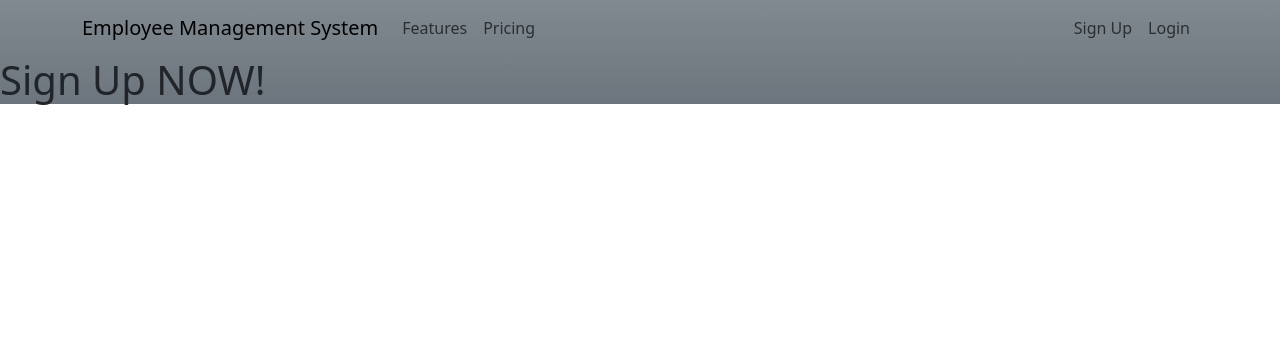
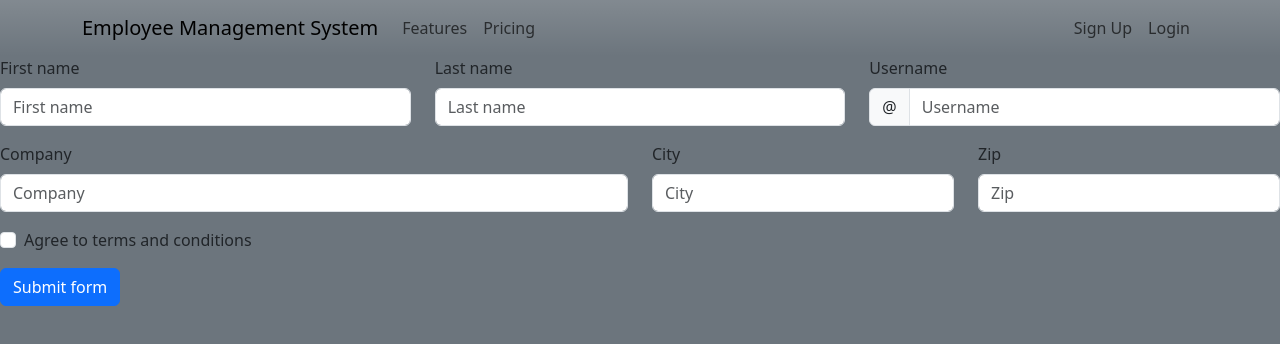
Before and after one commit to lilyplum/Employee-Management-System, a React (Vite) app in the folder frontend/: page /signup in a window 1280 px wide. Shown: the top 344 px of the page. Built offline with nearby package versions, Linux system fonts and the light colour scheme.

Commit message:
add SignUp, sizing

```diff
--- a/frontend/src/Pages/EmployeeList.jsx
+++ b/frontend/src/Pages/EmployeeList.jsx
@@ -34,8 +34,8 @@
 
     if (loading) {
         return (
-            <div className={"text-center"}>
-                <Loading />
+            <div>
+                <Loading/>
             </div>
         )
     }
--- a/frontend/src/Pages/Login.jsx
+++ b/frontend/src/Pages/Login.jsx
@@ -7,12 +7,12 @@
         <Form>
             <Form.Group className="mb-3" controlId="formBasicEmail">
                 <Form.Label>Email address</Form.Label>
-                <Form.Control type="email" placeholder="Enter email" />
+                <Form.Control type="email" placeholder="Enter email"/>
             </Form.Group>
 
             <Form.Group className="mb-3" controlId="formBasicPassword">
                 <Form.Label>Password</Form.Label>
-                <Form.Control type="password" placeholder="Password" />
+                <Form.Control type="password" placeholder="Password"/>
             </Form.Group>
 
             <Button variant="primary" type="submit">
--- a/frontend/src/Pages/SignUp.jsx
+++ b/frontend/src/Pages/SignUp.jsx
@@ -1,10 +1,96 @@
-import React from 'react';
+import {useState} from 'react';
+import Button from 'react-bootstrap/Button';
+import Col from 'react-bootstrap/Col';
+import Form from 'react-bootstrap/Form';
+import InputGroup from 'react-bootstrap/InputGroup';
+import Row from 'react-bootstrap/Row';
+
 
 const SignUp = () => {
+    const [validated, setValidated] = useState(false);
+
+    const handleSubmit = (event) => {
+        const form = event.currentTarget;
+        if (form.checkValidity() === false) {
+            event.preventDefault();
+            event.stopPropagation();
+        }
+
+        setValidated(true);
+    };
+
     return (
-        <div>
-            <h1>Sign Up NOW!</h1>
-        </div>
+        <Form noValidate validated={validated} onSubmit={handleSubmit}>
+            <Row className="mb-3">
+                <Form.Group as={Col} md="4" controlId="validationCustom01">
+                    <Form.Label>First name</Form.Label>
+                    <Form.Control
+                        required
+                        type="text"
+                        placeholder="First name"
+                        defaultValue=""
+                    />
+                    <Form.Control.Feedback>Looks good!</Form.Control.Feedback>
+                </Form.Group>
+                <Form.Group as={Col} md="4" controlId="validationCustom02">
+                    <Form.Label>Last name</Form.Label>
+                    <Form.Control
+                        required
+                        type="text"
+                        placeholder="Last name"
+                        defaultValue=""
+                    />
+                    <Form.Control.Feedback>Looks good!</Form.Control.Feedback>
+                </Form.Group>
+                <Form.Group as={Col} md="4" controlId="validationCustomUsername">
+                    <Form.Label>Username</Form.Label>
+                    <InputGroup hasValidation>
+                        <InputGroup.Text id="inputGroupPrepend">@</InputGroup.Text>
+                        <Form.Control
+                            type="text"
+                            placeholder="Username"
+                            aria-describedby="inputGroupPrepend"
+                            required
+                        />
+                        <Form.Control.Feedback type="invalid">
+                            Please choose a username.
+                        </Form.Control.Feedback>
+                    </InputGroup>
+                </Form.Group>
+            </Row>
+            <Row className="mb-3">
+                <Form.Group as={Col} md="6" controlId="validationCustom03">
+                    <Form.Label>Company</Form.Label>
+                    <Form.Control type="text" placeholder="Company" required/>
+                    <Form.Control.Feedback type="invalid">
+                        Please provide a valid company.
+                    </Form.Control.Feedback>
+                </Form.Group>
+                <Form.Group as={Col} md="3" controlId="validationCustom04">
+                    <Form.Label>City</Form.Label>
+                    <Form.Control type="text" placeholder="City" required/>
+                    <Form.Control.Feedback type="invalid">
+                        Please provide a valid city.
+                    </Form.Control.Feedback>
+                </Form.Group>
+                <Form.Group as={Col} md="3" controlId="validationCustom05">
+                    <Form.Label>Zip</Form.Label>
+                    <Form.Control type="text" placeholder="Zip" required/>
+                    <Form.Control.Feedback type="invalid">
+                        Please provide a valid zip.
+                    </Form.Control.Feedback>
+                </Form.Group>
+            </Row>
+            <Form.Group className="mb-3">
+                <Form.Check
+                    required
+                    label="Agree to terms and conditions"
+                    feedback="You must agree before submitting."
+                    feedbackType="invalid"
+                />
+            </Form.Group>
+            <Button type="submit">Submit form</Button>
+        </Form>
     );
 };
 
--- a/frontend/src/Root.jsx
+++ b/frontend/src/Root.jsx
@@ -8,28 +8,32 @@
     const navigate = useNavigate();
 
     return (
-        <div className="bg-secondary bg-gradient h-100">
+        <div>
+            <div className="bg-secondary bg-gradient">
                 <Navbar collapseOnSelect expand="lg" className="navbar">
                     <Container>
-                    <Navbar.Brand onClick={() => navigate("/")} >Employee Management System</Navbar.Brand>
-                    <Navbar.Toggle aria-controls="responsive-navbar-nav" />
+                        <Navbar.Brand onClick={() => navigate("/")}>Employee Management System</Navbar.Brand>
+                        <Navbar.Toggle aria-controls="responsive-navbar-nav"/>
 
                         <Navbar.Collapse id="responsive-navbar-nav">
 
                             <Nav className="me-auto">
-                            <Nav.Link >Features</Nav.Link>
-                            <Nav.Link >Pricing</Nav.Link>
+                                <Nav.Link>Features</Nav.Link>
+                                <Nav.Link>Pricing</Nav.Link>
                             </Nav>
 
                             <Nav>
-                            <Nav.Link onClick={() => navigate("/signup")} >Sign Up</Nav.Link>
-                            <Nav.Link onClick={() => navigate("/login")} >Login</Nav.Link>
+                                <Nav.Link onClick={() => navigate("/signup")}>Sign Up</Nav.Link>
+                                <Nav.Link onClick={() => navigate("/login")}>Login</Nav.Link>
                             </Nav>
 
                         </Navbar.Collapse>
                     </Container>
                 </Navbar>
+            </div>
+            <div className={"vh-100 bg-secondary"}>
                 <Outlet/>
+            </div>
         </div>
     );
 };
--- a/frontend/src/main.jsx
+++ b/frontend/src/main.jsx
@@ -29,7 +29,7 @@
             },
             {
                 path: "/signup",
-                element: <SignUp />,
+                element: <SignUp/>,
             }
         ]
     }
```
Lines whose indentation alone changed are shown as unchanged.
